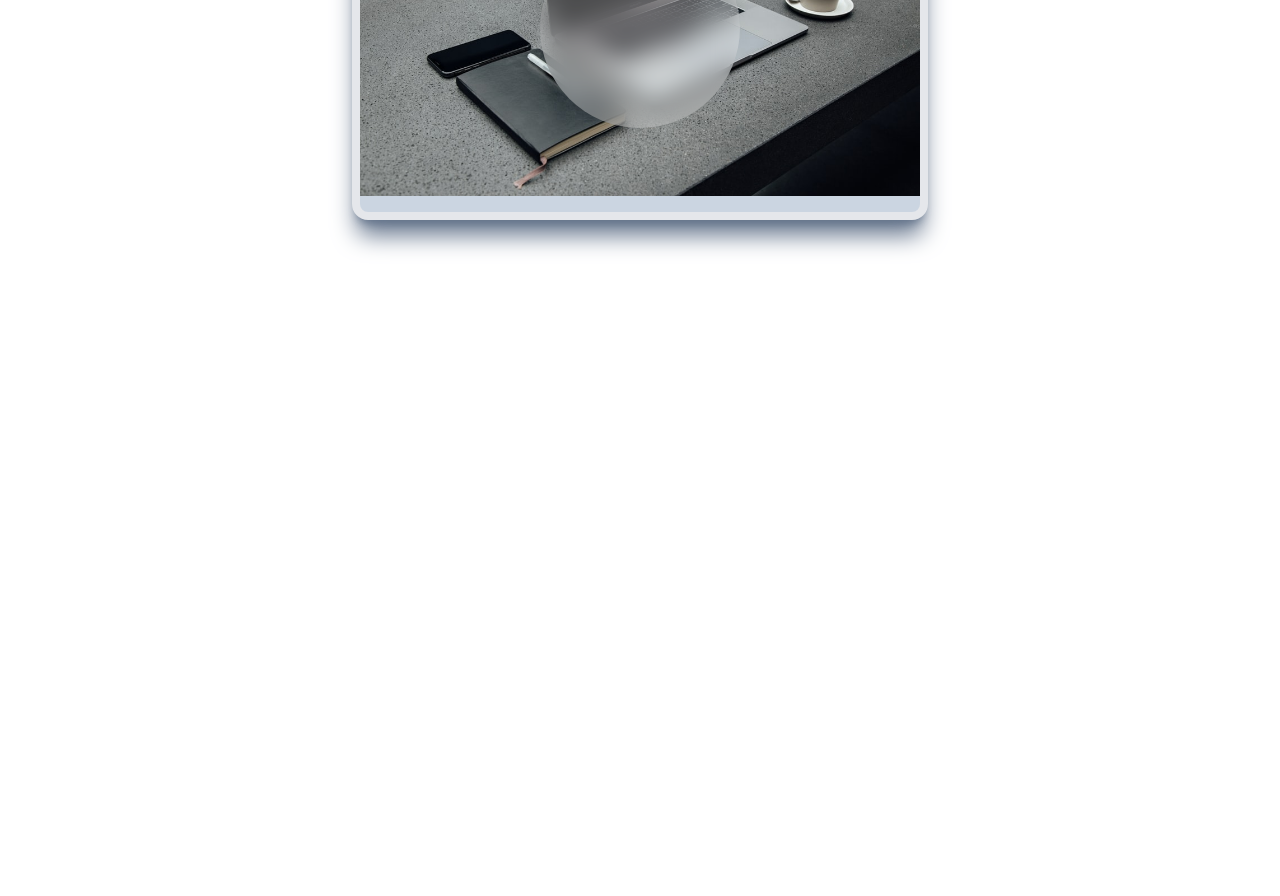
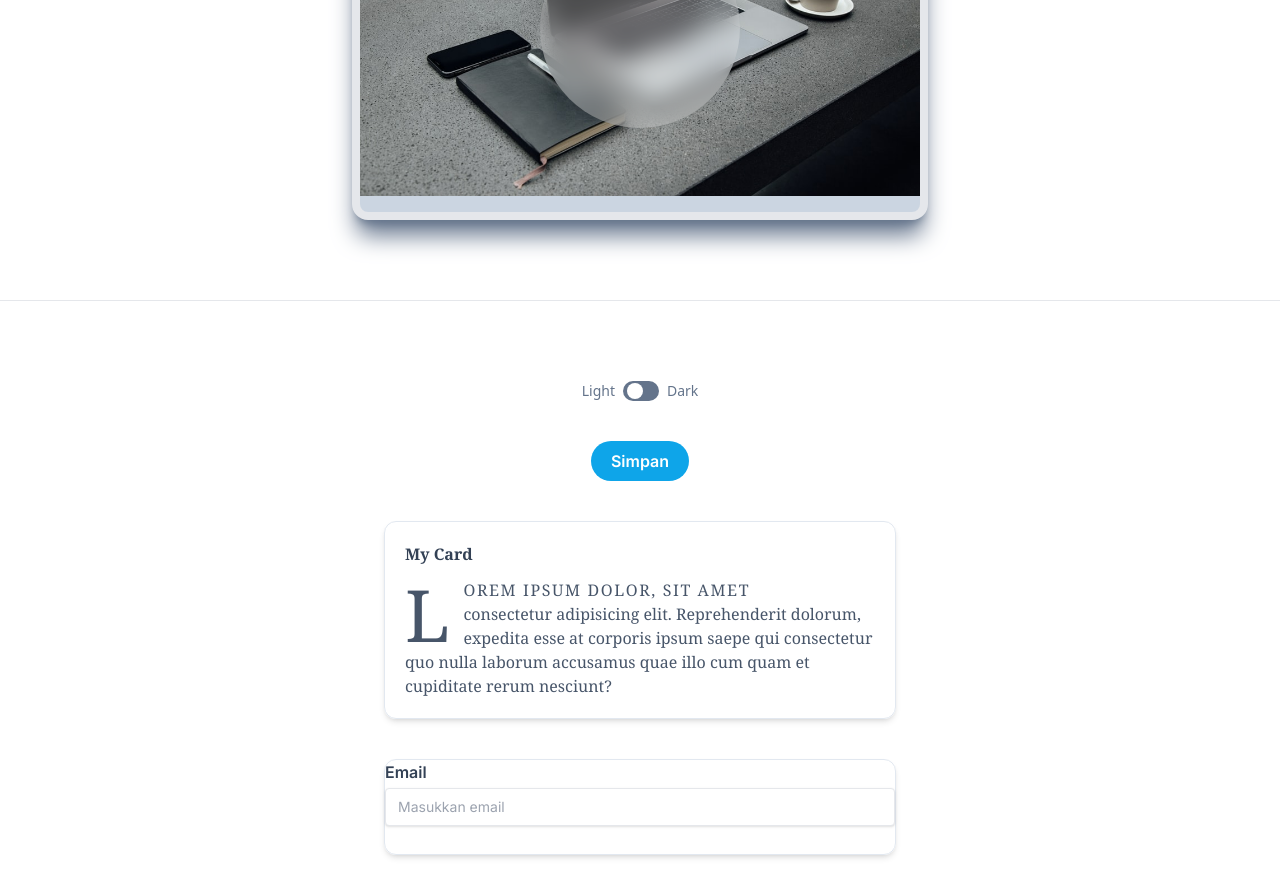
Before and after one commit to sianturiwilly/belajar-tailwind, a plain HTML site: page index.html in a window 1280 px wide. Shown: the part 1802-2698 px from the top of the page. Before the commit the page ends 2406 px from the top, so only its background shows below. Drawn offline with nearby package versions, Linux system fonts and the light colour scheme.

Commit message:
Fourth commit: Mengedit file index.html.

```diff
--- a/index.html
+++ b/index.html
@@ -10,6 +10,7 @@
         <script src="https://cdn.tailwindcss.com"></script>
         <script>
             tailwind.config = {
+                darkMode: 'class',
                 theme: {
                     extend: {
                         spacing: {
@@ -27,9 +28,13 @@
             };
         </script>
         <title>Belajar TailwindCSS</title>
-        <style type="text/tailwindcss"></style>
+        <style type="text/tailwindcss">
+            #toggle:checked ~ label div.toggle-circle {
+                @apply translate-x-3;
+            }
+        </style>
     </head>
-    <body>
+    <body class="dark:bg-slate-800 dark:text-slate-200">
         <h1 class="text-8xl font-bold text-center my-10">Mari Belajar <span class="bg-gradient-to-r from-blue-500 to-teal-400 bg-clip-text text-transparent">TailwindCSS</span></h1>
 
         <section class="mb-10 bg-gradient-to-br from-indigo-200 via-red-400 to-yellow-300">
@@ -65,6 +70,47 @@
             <div class="w-[200px] h-[200px] bg-white/30 m-auto backdrop-blur-md rounded-full"></div>
         </div>
 
+        <hr class="my-20" />
+
+        <div class="flex justify-center">
+            <span class="text-sm text-slate-500 mr-2">Light</span>
+            <input type="checkbox" id="toggle" class="hidden" />
+            <label for="toggle">
+                <div class="w-9 h-5 bg-slate-500 rounded-full flex items-center p-1 cursor-pointer">
+                    <div class="w-4 h-4 bg-white rounded-full toggle-circle"></div>
+                </div>
+            </label>
+            <span class="text-sm text-slate-500 ml-2">Dark</span>
+        </div>
+
+        <button class="my-10 bg-sky-500 px-5 py-2 rounded-full text-white font-semibold font-inter block mx-auto hover:bg-sky-600 active:bg-sky-700 focus:ring-sky dark:bg-slate-300 dark:text-slate-800 dark:hover:text-slate-900 dark:group-hover:bg-slate-100">Simpan</button>
+
+        <div class="max-w-lg my-10 border border-slate-200 rounded-xl mx-auto p-5 shadow-md font-inter hover:bg-sky-500 group font-serif dark:hover:bg-slate-300">
+            <h5 class="font-bold text-slate-700 mb-3 group-hover:text-white dar:hover:text-slate-800">My Card</h5>
+            <p class="text-slate-600 group-hover:text-white selection:bg-lime-300 selection:text-slate-900 first-line:uppercase first-line:tracking-widest first-letter:text-7xl first-letter:float-left first-letter:mr-3 dark:group-hover:text-slate-800">Lorem ipsum dolor, sit amet consectetur adipisicing elit. Reprehenderit dolorum, expedita esse at corporis ipsum saepe qui consectetur quo nulla laborum accusamus quae illo cum quam et cupiditate rerum nesciunt?</p>
+        </div>
+
+        <div class="max-w-lg border border-slate-200 rounded-xl mx-auto shadow-md font-inter">
+            <form action="">
+                <label for="email">
+                    <span class="block font-semibold mb-1 text-slate-700 after:conteng-['*'] after:text-pink-500 after:ml-0.5">Email</span>
+                    <input type="email" id="email" placeholder="Masukkan email" class="px-3 py-2 border shadow rounded w-full block text-sm placeholder:slate-400 focus:outline-none focus:ring-1 focus:ring-sky-500 focus:border-sky-500 invalid:text-pink-700 invalid:focus:ring-pink-700 invalid:focus:border-pink-700 beer" />
+                    <p class="text-sm m-1 text-pink-700 invisible peer-invalid:visible">Email tidak valid</p>
+                </label>
+            </form>
+        </div>
+
         <div class="mb-96"></div>
+
+        <script>
+            const checkbox = document.querySelector
+            ('#toggle');
+            const html = document.querySelector('html');
+
+            checkbox.addEventListener('click', function()
+            {
+                checkbox.checked ? html.classList.add('dark') : html.classList.remove('dark');
+            });
+        </script>
     </body>
 </html>
```
